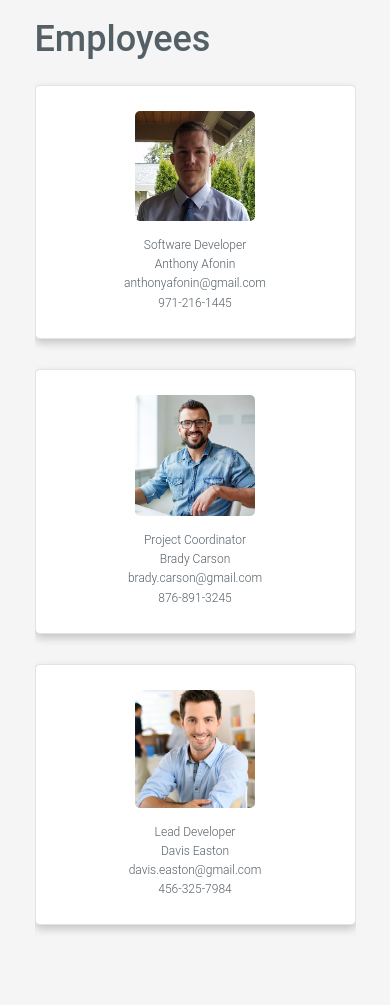
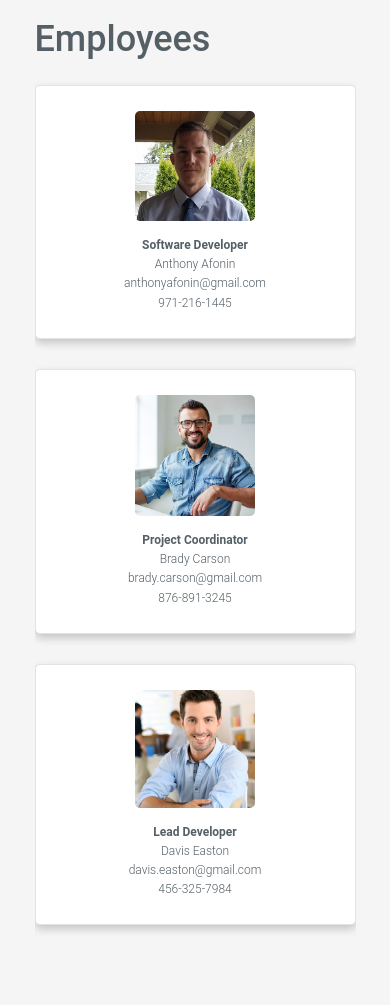
Before and after one commit to anthonyafonin/Portfolio, a PHP site: page /code/3.html in a window 390 px wide. Run offline with PHP 8.4, Linux system fonts and the light colour scheme; some libraries are stand-ins or nearby versions.

Commit message:
code v1.03

```diff
--- a/code/3.html
+++ b/code/3.html
@@ -8,7 +8,7 @@
 
     <link rel="stylesheet" href="https://maxcdn.bootstrapcdn.com/bootstrap/3.3.7/css/bootstrap.min.css">
 
-    <link rel="stylesheet" href="css/3.css?v=1.02">
+    <link rel="stylesheet" href="css/3.css?v=1.03">
 
     <script src="https://ajax.googleapis.com/ajax/libs/jquery/3.2.1/jquery.min.js"></script>
 
--- a/code/css/3.css
+++ b/code/css/3.css
@@ -136,8 +136,6 @@ img {
 
     }
 
-
-
     #employees .box:hover{
 
     	box-shadow: 0 8px 16px 0 rgba(0,0,0,0.2);
@@ -148,6 +146,10 @@ img {
 
         display: none;
 
+    }
+
+    #employees .employee .about .text .title{
+        font-weight: bold;
     }
 
     #employees .employee{
```
